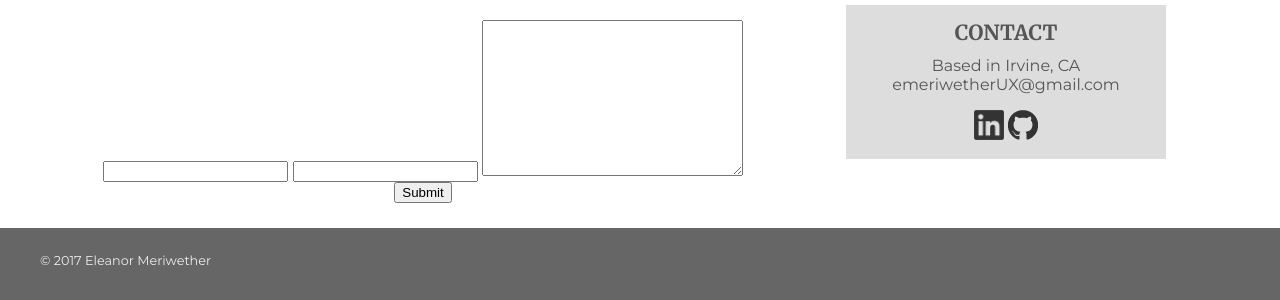
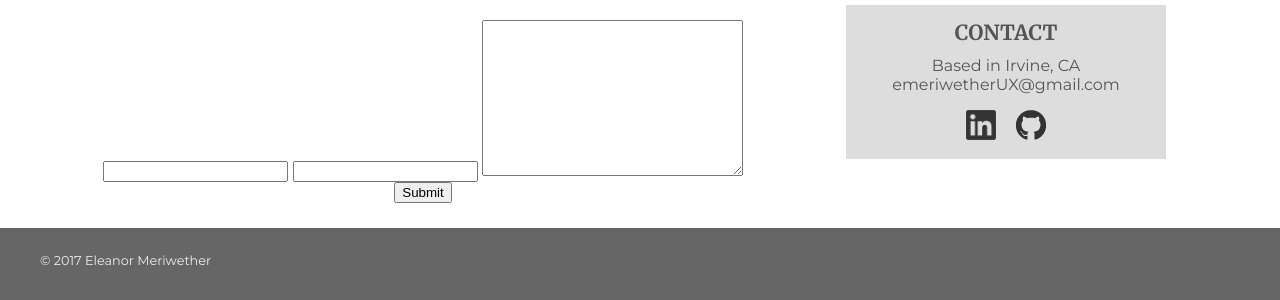
Before and after one commit to emeriwether/emeriwether.github.io, a Jekyll site: the page built from contact.html, in a window 1280 px wide. Shown: the part 329-629 px from the top of the page. Built offline with Jekyll 4.4.1, drawn with Linux system fonts in a browser that asks for light colours; nearby versions of some CDN libraries.

Commit message:
adjust spacing for SM in contact info

```diff
--- a/css/styles.css
+++ b/css/styles.css
@@ -144,7 +144,7 @@
 section.contactInfo div:nth-child(1) { width: 60%; }
 section.contactInfo div:nth-child(2) { margin-left: 60px;  background-color: #ddd; }
 section.contactInfo div div img { width: 30px; height: 30px; }
-
+section.contactInfo div div img:nth-child(2) { padding-left: 15px; }
 /*
 -----------
 FOOTER
```
